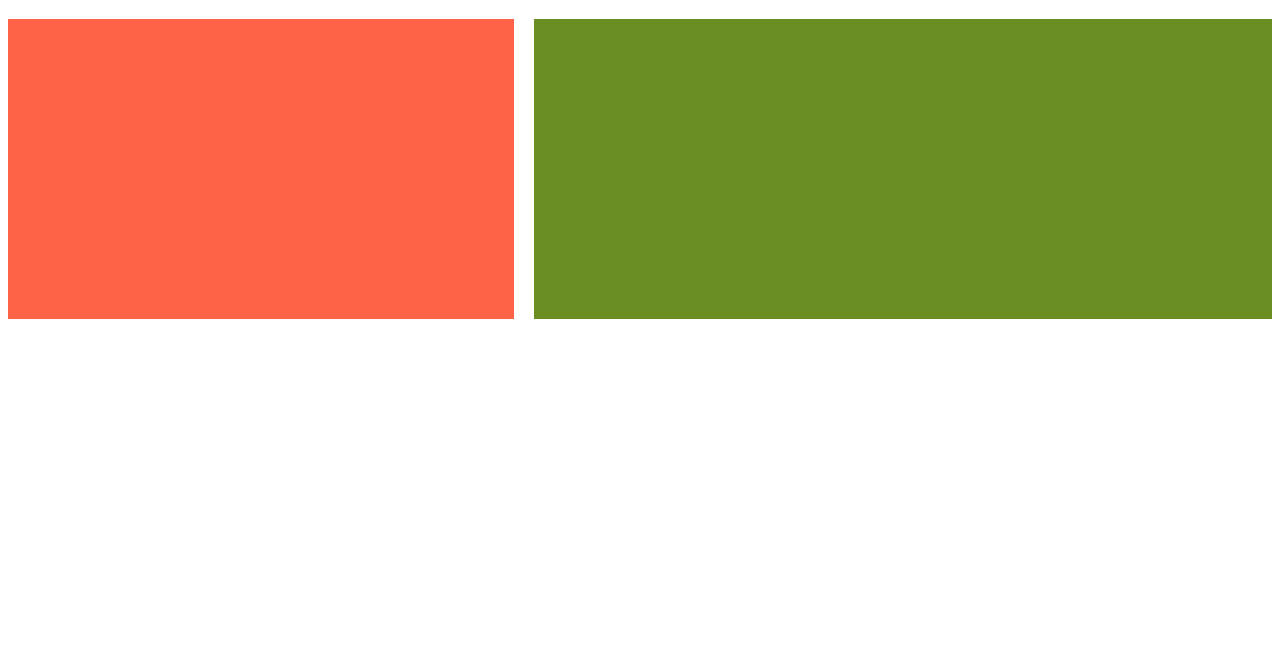
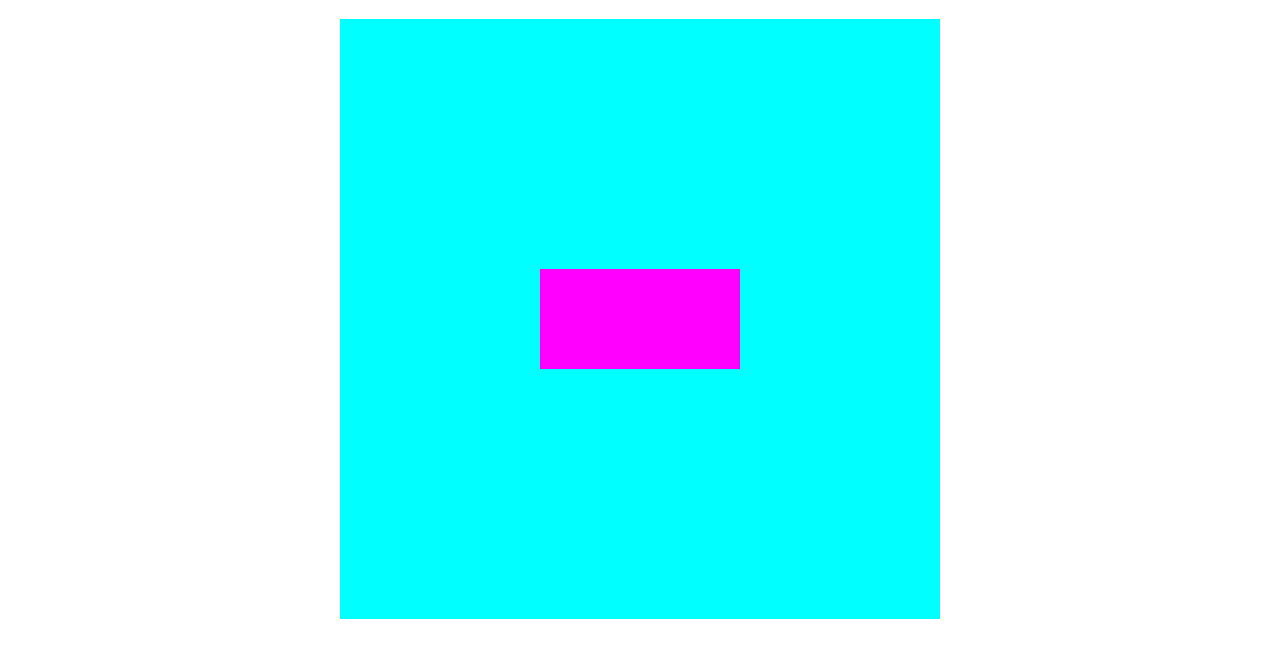
Before and after one commit to sun-n-y/modernCss, a plain HTML site: page index.html in a window 1280 px wide. Shown: the part 61-718 px from the top of the page. Drawn offline with Linux system fonts and the light colour scheme.

Commit message:
add calc example

```diff
--- a/index.html
+++ b/index.html
@@ -9,7 +9,6 @@
   </head>
   <body>
     <h1>calc()</h1>
-    <div class="box1"></div>
-    <div class="box2"></div>
+    <div class="box1"><div class="box2"></div></div>
   </body>
 </html>
--- a/styles.css
+++ b/styles.css
@@ -1,13 +1,18 @@
 .box1 {
-  background: tomato;
-  height: 300px;
-  width: 40%;
-  float: left;
-  margin-right: 20px;
+  background-color: cyan;
+  width: 600px;
+  height: 600px;
+  margin: 0 auto;
+  position: relative;
 }
+
 .box2 {
-  background: olivedrab;
-  width: calc(60% - 20px);
-  height: 300px;
-  float: right;
+  background-color: magenta;
+  width: 200px;
+  height: 100px;
+  position: absolute;
+  top: calc(50% - 50px);
+  left: calc(50% - 100px);
+  /* margin-left: -100px;
+  margin-top: -50px; */
 }
```
